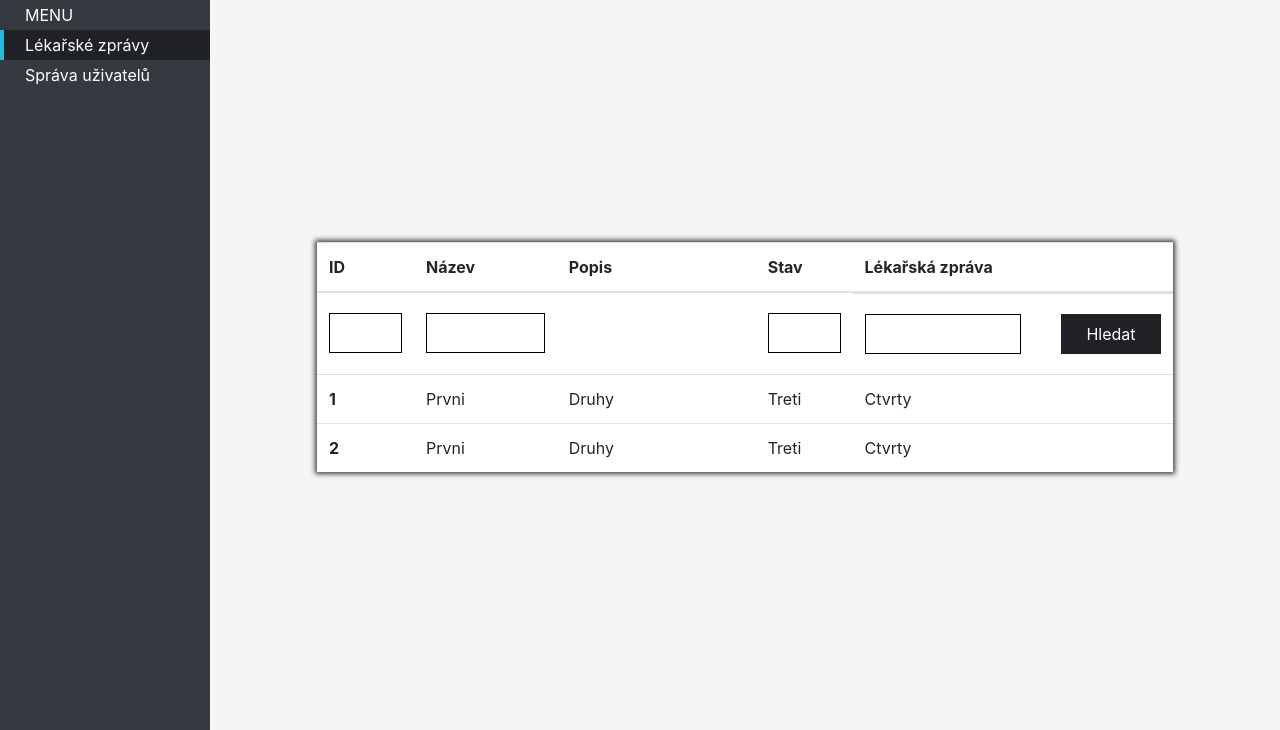
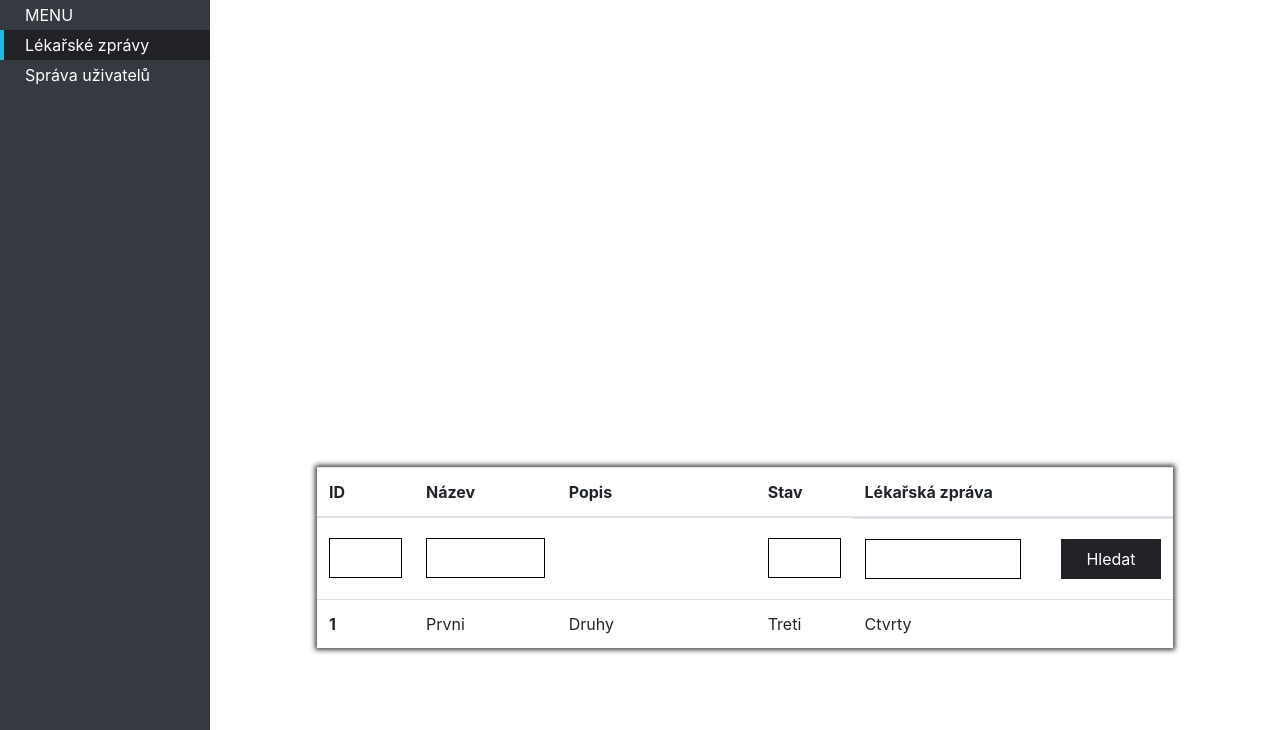
Before and after one commit to mimotej/IIS, a Flask app: page / in a window 1280 px wide. Shown: the part 70-800 px from the top of the page. Run offline with Flask 2, Linux system fonts and the light colour scheme.

Commit message:
Build basic report table

```diff
--- a/app/static/css/style.css
+++ b/app/static/css/style.css
@@ -16,11 +16,11 @@ body{
 }
 #content{
     grid-area: main;
-    background-color: #F5F5F5;
     display: grid;
     align-items: center;
     align-content: center;
     justify-items: center;
+    height: 100%;
 }
 #side_nav{
     grid-area: side;
@@ -29,8 +29,11 @@ body{
     height: 100%;
     width: 13.13rem;
     z-index: 10;
+    margin-top: 70px;
+    position: fixed;
 }
 #top_bar{
+    position: fixed;
     grid-area: top;
     display: grid;
     grid-template-columns: 13.13rem 2fr 1fr;
--- a/app/templates/base.html
+++ b/app/templates/base.html
@@ -10,7 +10,7 @@
 </head>
 
 <body>
-<nav class="navbar-dark bg-dark" id="top_bar">
+<nav class="navbar-dark bg-dark navbar-fixed-top" id="top_bar">
     <div id="home-but"><a href="/"><i class="fa fa-hospital-o fa-3x" aria-hidden="true"></i></a></div>
   <div id="search_bar">
   <form class="form-inline">
--- a/app/templates/index.html
+++ b/app/templates/index.html
@@ -1,7 +1,7 @@
 {% set active_page="reports" %}
 {% extends "base.html" %}
 {% block content  %}
-<div class="table-report">
+<div class="table-report" style="margin-top: 400px">
         <table class="table">
   <thead>
     <tr>
@@ -27,13 +27,14 @@
       <td>Treti</td>
       <td>Ctvrty</td>
     </tr>
+<!--{#% for row in rows %#}
     <tr>
-      <th scope="row">2</th>
-      <td>Prvni</td>
-      <td>Druhy</td>
-      <td>Treti</td>
-      <td>Ctvrty</td>
-    </tr>
+        <th scope="row">{row.id}</th>
+        <td>{#{ row.product_code }#}</td>
+        <td>{#{# row.product_code }#}</td>
+        <td>{#{# row.product_code }#}</td>
+    </tr>*-->
+    {#% endfor %#}
   </tbody>
 </table>
 </div>
```
